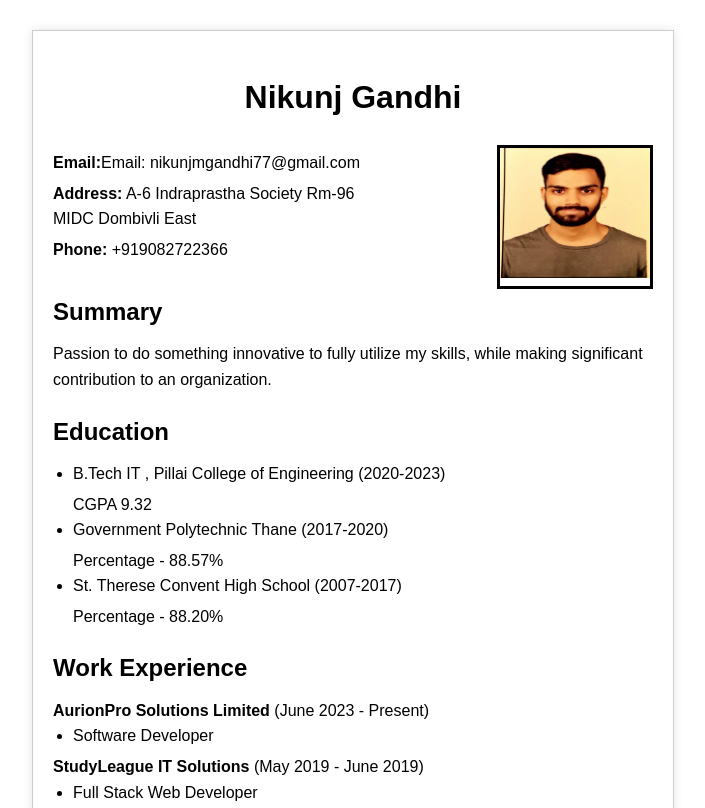
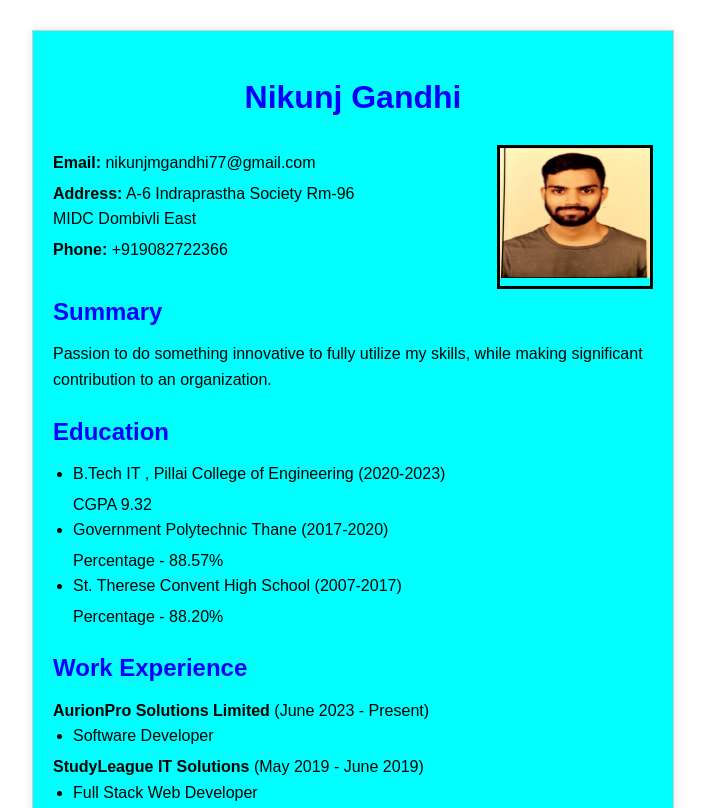
Before and after one commit to nikunj77777/Resume, a plain HTML site: page Index.html in a window 1280 px wide. Shown: the top 808 px of the page, without its empty margins (287-992 px from the left). Drawn offline with Linux system fonts and the light colour scheme.

Commit message:
Changes made in f1

```diff
--- a/Index.html
+++ b/Index.html
@@ -9,7 +9,7 @@
     <h1>Nikunj Gandhi</h1>
 
     <div class="contact">
-      <p><b>Email:</b>Email: nikunjmgandhi77@gmail.com</p>
+      <p><b>Email:</b> nikunjmgandhi77@gmail.com</p>
       <p><b>Address:</b> A-6 Indraprastha Society Rm-96<br> MIDC Dombivli East</p>
       <p><b>Phone:</b> +919082722366</p>
     </div>
--- a/style.css
+++ b/style.css
@@ -3,6 +3,9 @@ body {
       line-height: 1.6;
       margin: 0;
       padding: 0;
+
+
+
     }
 
     .resume {
@@ -11,10 +14,12 @@ body {
       padding: 20px;
       border: 1px solid #ccc;
       box-shadow: 0 0 10px rgba(0, 0, 0, 0.1);
+      background-color: aqua;
     }
 
     h1 {
       text-align: center;
+      color:blue;
     }
 
     .section {
@@ -23,6 +28,7 @@ body {
 
     .section h2 {
       margin-bottom: 10px;
+      color: blue;
     }
 
     .section ul {
```
